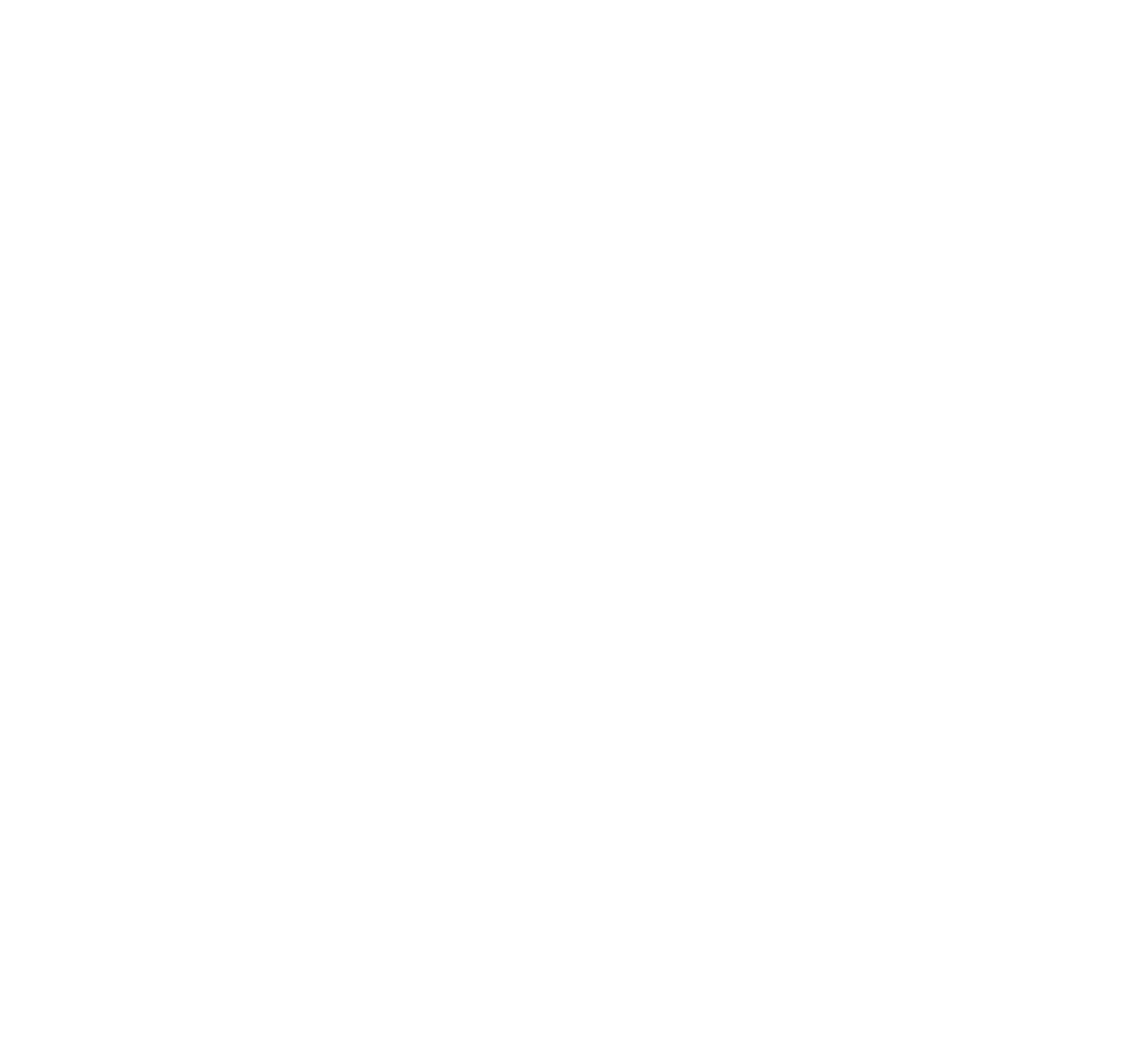
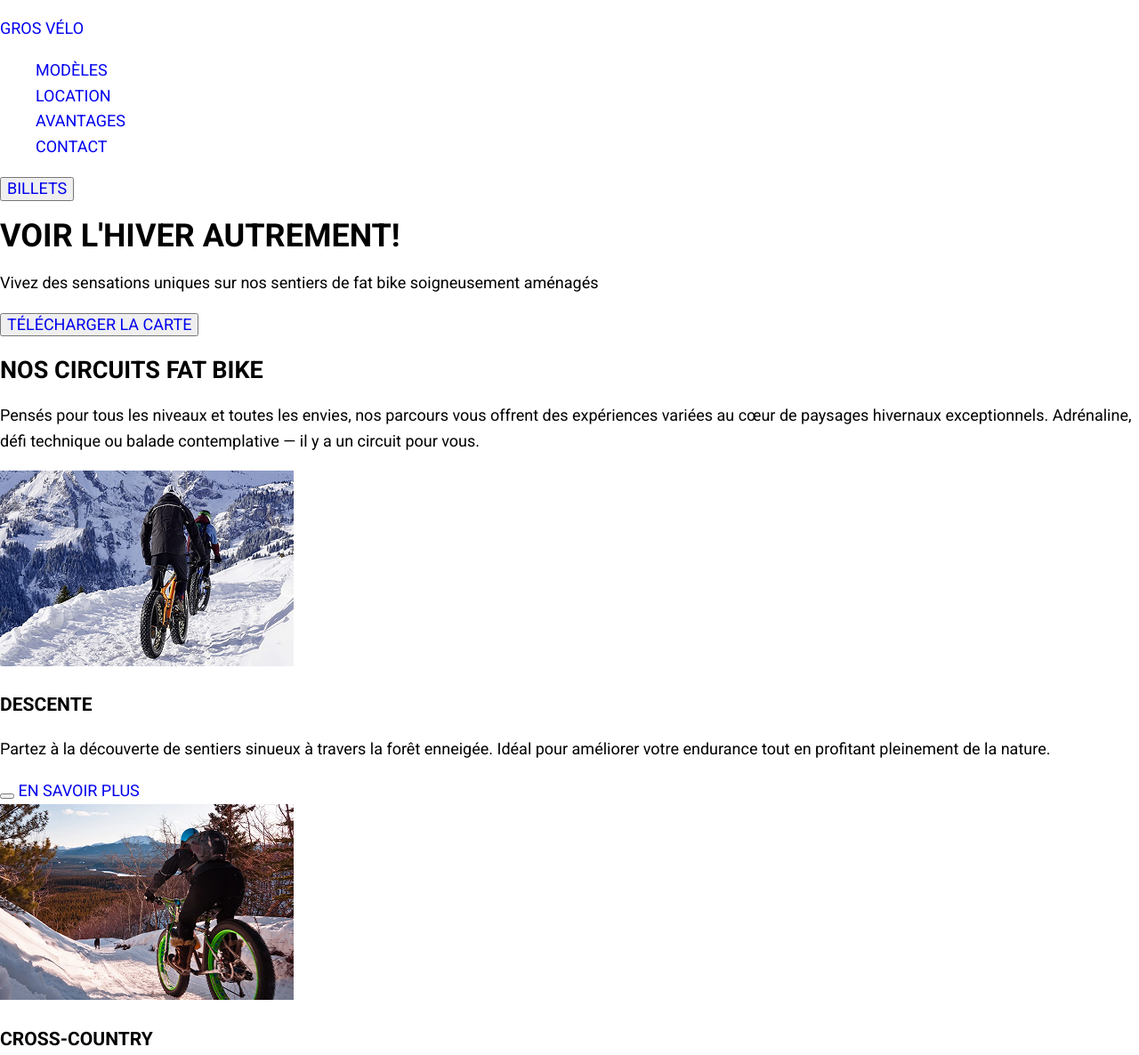
Before and after one commit to Benjamintremblay1/R-vision, a plain HTML site: page index.html in a window 1280 px wide. Shown: the top 1186 px of the page at 89% size. Before the commit the page ends 800 px from the top, so only its background shows below. Drawn offline with nearby package versions, Linux system fonts and the light colour scheme.

Commit message:
continuation

```diff
--- a/css/style.css
+++ b/css/style.css
@@ -0,0 +1,62 @@
+/*GÉNÉRIQUE*/
+
+html{
+box-sizing: border-box;
+}
+*,
+*::before
+*::after{
+box-sizing: inherit;
+}
+
+/*BASE*/
+
+body{
+
+font: normal 400 1.125rem/160% "Roboto", sans-serif ;
+
+background-color: #fff;
+color: #000;
+
+position: relative;
+}
+
+/*MISE EN PAGE*/
+
+.wrapper{
+
+max-width: 1440px ;
+margin: 0 auto;
+
+}
+
+/*ÉLÉMENT/TYPO*/
+
+li{
+
+list-style-type: none;
+
+}
+
+a{
+text-decoration: none;
+list-style-type: none;
+}
+
+a:visited,
+a:active {
+  color: inherit;
+}
+
+a:hover{
+
+color: #D300B7 ;
+
+}
+
+header{
+
+
+
+
+}
--- a/index.html
+++ b/index.html
@@ -20,14 +20,115 @@
 </head>
 <body>
 
+<header class="header">
+
+<div class="wrapper">
+
+<a href="index.html" class="logo">
+    <p class="logo">GROS VÉLO</p>
+</a>
+
+<nav class="nav">
+    <ul class="menu">
+        <li><a href="#">MODÈLES</a></li>
+        <li><a href="#">LOCATION</a></li>
+        <li><a href="#">AVANTAGES</a></li>
+        <li><a href="#">CONTACT</a></li>
+    </ul>
+
+    <button class="button">
+    <a href="#" class="button">BILLETS</a>
+    </button>
+</nav>
+
+</div>
+
+</header>
+
+<section class="hero">
+    <div class="wrapper">
+        <div class="boite-texte">
+        <h1 class="titre">VOIR L'HIVER AUTREMENT!</h1>
+        <p class="texte">Vivez des sensations uniques sur nos sentiers de fat bike soigneusement aménagés</p>
+
+        <button class="button">
+        <a href="#">TÉLÉCHARGER LA CARTE</a>
+        </button>
+        </div>
+    </div>
+</section>
+
+<section class="contenu">
+    <div class="wrapper">
+
+        <h2>NOS CIRCUITS FAT BIKE</h2>
+        <p>Pensés pour tous les niveaux et toutes les envies, nos parcours vous offrent des expériences variées au cœur de paysages hivernaux exceptionnels. Adrénaline, défi technique ou balade contemplative — il y a un circuit pour vous.</p>
+
+</div>
+
+<div class="carte">
+
+        <article class="descente">
+            <img src="images/descente.jpg" alt="descente en vélo">
+            <h3>DESCENTE</h3>
+            <p>Partez à la découverte de sentiers sinueux à travers la forêt enneigée. Idéal pour améliorer votre endurance tout en profitant pleinement de la nature.</p>
+
+            <button class="button"></button>
+            <a href="#">EN SAVOIR PLUS</a>
+            </button>
+
+        </article>
+
+        <article class="descente">
+            <img src="images/crosscountry.jpg" alt="descente en vélo">
+            <h3>CROSS-COUNTRY</h3>
+            <p>Des pentes grisantes et une bonne dose d’adrénaline. Parfait pour les amateurs de sensations fortes.</p>
+
+            <button class="button">
+            <a href="#">EN SAVOIR PLUS</a>
+            </button>
+        </article>
+
+        <article class="descente">
+            <img src="images/acrobatique.jpg" alt="descente en vélo">
+            <img src="images/coin.png" alt="coin mauve">
+            <h3>ACROBATIQUE</h3>
+            <p>Des pentes grisantes et une bonne dose d’adrénaline. Parfait pour les amateurs de sensations fortes.</p>
 
 
 
+            <button class="button">
+            <a href="#">EN SAVOIR PLUS</a>
+            </button>
+        </article>
+    </div>
+</section>
+
+<footer class="footer">
+    <div class="wrapper">
+
+        <button class="button">
+            <a href="#"
+              ><span class="material-symbols-outlined"> directions_bike </span></a>
+              </button>
+
+        <button class="button">
+            <a href="#"
+              ><span class="material-symbols-outlined"> ac_unit</span></a>
+              </button>
+
+        <button class="button">
+            <a href="#"
+              ><span class="material-symbols-outlined"> group </span></a>
+              </button>
+
+        <p>Tous droits réservés © 2026 — <span>Gros Vélo</span></p>
 
 
+    </div>
 
 
-
+</footer>
 
 
 </body>
```
